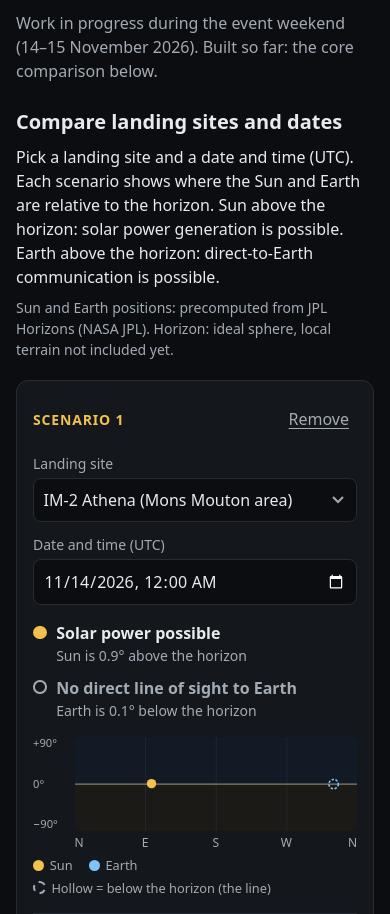
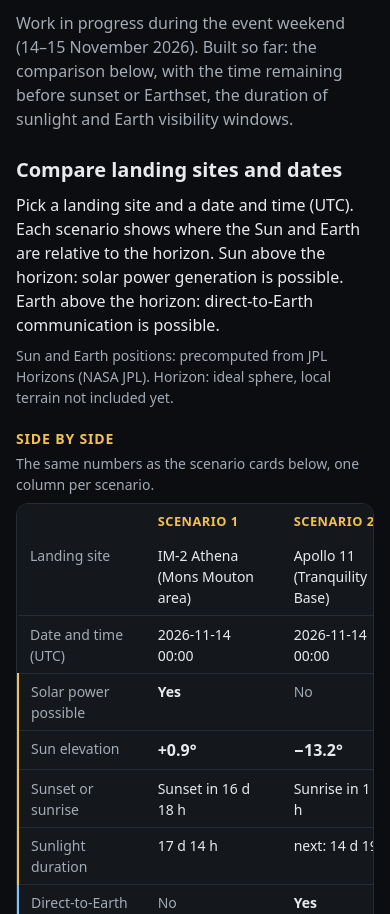
Before and after one commit to aimanmalib/spaceapps26, a website built with Vite: page index.html in a window 390 px wide. Shown: the part 186-1100 px from the top of the page. Built offline with nearby package versions, Linux system fonts and the light colour scheme.

Commit message:
Add key numbers, time remaining and side-by-side table (T1: items f, e, c)
Each answer shows the elevation as the large number, the time to sunset/Earthset
(or sunrise/Earthrise) and the current or next window length with its UTC bounds,
all from the same interpolated Horizons table. One table compares every scenario
side by side. ADR 0006.

Co-Authored-By: Claude Opus 5.5 <noreply@anthropic.com>

```diff
--- a/config/features.json
+++ b/config/features.json
@@ -3,10 +3,10 @@
   "items": {
     "a_known_sites": false,
     "b_custom_coordinates": false,
-    "c_compare": false,
+    "c_compare": true,
     "d_date_time": false,
-    "e_time_remaining": false,
-    "f_key_numbers": false,
+    "e_time_remaining": true,
+    "f_key_numbers": true,
     "g_timeline": false,
     "h_map_2d": false,
     "i_surface_3d": false,
--- a/i18n/en.json
+++ b/i18n/en.json
@@ -3,7 +3,7 @@
   "meta.description": "Compare lunar landing sites and dates: where the Sun and Earth are relative to the horizon.",
   "app.name": "Lunar Landing Site Navigator",
   "app.event": "NASA Space Apps Challenge 2026 entry",
-  "app.status": "Work in progress during the event weekend (14–15 November 2026). Built so far: the core comparison below.",
+  "app.status": "Work in progress during the event weekend (14–15 November 2026). Built so far: the comparison below, with the time remaining before sunset or Earthset, the duration of sunlight and Earth visibility windows.",
   "footer.si": "Built with SI (Claude Code, Anthropic) on the author's instructions.",
   "footer.si_link": "SI disclosure",
   "footer.license": "Apache-2.0",
@@ -16,14 +16,41 @@
   "scenario.site": "Landing site",
   "scenario.time": "Date and time (UTC)",
   "scenario.remove": "Remove",
+  "glance.heading": "Side by side",
+  "glance.intro": "The same numbers as the scenario cards below, one column per scenario.",
+  "glance.yes": "Yes",
+  "glance.no": "No",
+  "glance.no_data": "No data",
+  "glance.power": "Solar power possible",
+  "glance.comm": "Direct-to-Earth communication",
+  "glance.sun_when": "Sunset or sunrise",
+  "glance.sun_window": "Sunlight duration",
+  "glance.earth_when": "Earthset or Earthrise",
+  "glance.earth_window": "Earth visibility window",
   "power.yes": "Solar power possible",
   "power.no": "No sunlight for solar power",
-  "power.up": "Sun is {deg}° above the horizon",
-  "power.down": "Sun is {deg}° below the horizon",
   "comm.yes": "Direct-to-Earth communication possible",
   "comm.no": "No direct line of sight to Earth",
-  "comm.up": "Earth is {deg}° above the horizon",
-  "comm.down": "Earth is {deg}° below the horizon",
+  "power.el_label": "Sun elevation",
+  "comm.el_label": "Earth elevation",
+  "time.sun.set_in": "Sunset in {dur}",
+  "time.sun.rise_in": "Sunrise in {dur}",
+  "time.sun.no_set": "No sunset before the end of the data ({end} UTC)",
+  "time.sun.no_rise": "No sunrise before the end of the data ({end} UTC)",
+  "time.earth.set_in": "Earthset in {dur}",
+  "time.earth.rise_in": "Earthrise in {dur}",
+  "time.earth.no_set": "No Earthset before the end of the data ({end} UTC)",
+  "time.earth.no_rise": "No Earthrise before the end of the data ({end} UTC)",
+  "win.sun.now": "Sunlight lasts {dur} in total",
+  "win.sun.next": "Next sunlight lasts {dur}",
+  "win.earth.now": "Earth visibility window: {dur}",
+  "win.earth.next": "Next Earth visibility window: {dur}",
+  "win.at_least": "at least {dur}",
+  "win.next_short": "next: {dur}",
+  "win.range": "{from} to {to} UTC",
+  "dur.d": "{n} d",
+  "dur.h": "{n} h",
+  "dur.min": "{n} min",
   "sky.aria": "Horizon panorama. Sun: azimuth {saz}°, elevation {sel}°. Earth: azimuth {eaz}°, elevation {eel}°.",
   "sky.sun": "Sun",
   "sky.earth": "Earth",
@@ -42,6 +69,7 @@
   "details.data": "Positions are read from an hourly JPL Horizons table computed for this site (observer on the lunar surface) and linearly interpolated between hours.",
   "details.horizon": "Above the horizon means elevation greater than {threshold}° against an ideal sphere horizon. Local terrain (LRO LOLA) is not included yet.",
   "details.scale": "Panorama: azimuth 0–360° left to right; elevation ±{scale}°, the same scale on every scenario.",
+  "details.windows": "Sunrise, sunset, Earthrise and Earthset are where the interpolated elevation crosses the horizon threshold. A window that runs past the start or end of the precomputed table is shown as \"at least\" that long.",
   "state.loading": "Loading data…",
   "state.out_of_range": "No precomputed data for this time. Available: {start} to {end} UTC.",
   "state.load_error": "Could not load the data for this site.",
--- a/index.html
+++ b/index.html
@@ -23,6 +23,11 @@
         <h2 id="tool-heading" data-i18n="tool.heading"></h2>
         <p class="lede" data-i18n="tool.intro"></p>
         <p class="data-label" data-i18n="tool.data_label"></p>
+        <section class="glance" aria-labelledby="glance-heading">
+          <h3 id="glance-heading" class="glance-heading" data-i18n="glance.heading"></h3>
+          <p class="note glance-intro" data-i18n="glance.intro"></p>
+          <div class="glance-body" aria-live="polite"></div>
+        </section>
         <div class="cards"></div>
         <button type="button" class="btn add"></button>
       </section>
--- a/src/compare.js
+++ b/src/compare.js
@@ -4,6 +4,8 @@ import { fill, escapeHtml as e } from './i18n.js';
 import { loadTable } from './data.js';
 import { parseUtc, formatUtc, tableRange, sampleAt, isAbove, sharedScale } from './ephem.js';
 import { resultHtml } from './result.js';
+import { scenarioFacts } from './facts.js';
+import { glanceHtml } from './glance.js';
 
 let uid = 0;
 
@@ -27,6 +29,7 @@ function cardDom(t, sites, sc) {
 export function mountCompare(root, { t, sites, view }) {
   const list = root.querySelector('.cards');
   const add = root.querySelector('.add');
+  const glance = root.querySelector('.glance-body');
   const siteById = new Map(sites.map((s) => [s.id, s]));
   const cards = [];
   let ticket = 0;
@@ -57,7 +60,8 @@ export function mountCompare(root, { t, sites, view }) {
             return { ...x, msg: fill(t('state.out_of_range'), { start: formatUtc(startMs).replace('T', ' '), end: formatUtc(endMs).replace('T', ' ') }) };
           }
           const th = view.horizon_threshold_deg;
-          return { ...x, sample, up: { sun: isAbove(sample.sun.el, th), earth: isAbove(sample.earth.el, th) } };
+          const up = { sun: isAbove(sample.sun.el, th), earth: isAbove(sample.earth.el, th) };
+          return { ...x, sample, up, facts: scenarioFacts(t, table, x.ms, { sample, up }, view) };
         } catch {
           return { ...x, msg: t('state.load_error') };
         }
@@ -69,6 +73,7 @@ export function mountCompare(root, { t, sites, view }) {
       const box = r.c.el.querySelector('.card-result');
       box.innerHTML = r.sample ? resultHtml(t, { ...r, scale }, view) : `<p class="note note-warn">${e(r.msg)}</p>`;
     }
+    if (glance) glance.innerHTML = glanceHtml(t, rows);
   }
 
   function addCard(sc) {
--- /dev/null
+++ b/src/facts.js
@@ -0,0 +1,50 @@
+// SI-generated: Claude Code (Anthropic) — see SI-DISCLOSURE.md
+// Key numbers for one scenario as plain text: elevation, time to set/rise (item e), length of the window (item f).
+// Shared by the scenario card and the side-by-side table so both always say the same thing.
+import { fill } from './i18n.js';
+import { formatUtc } from './ephem.js';
+import { windowAt, durationParts } from './windows.js';
+
+export const BODIES = ['sun', 'earth'];
+
+export function duration(t, ms) {
+  return durationParts(ms)
+    .map((p) => fill(t(`dur.${p.unit}`), { n: p.n }))
+    .join(' ');
+}
+
+function utc(ms) {
+  return formatUtc(ms).replace('T', ' ');
+}
+
+export function signedDeg(el, decimals) {
+  const v = Math.abs(el).toFixed(decimals);
+  return `${el > 0 && +v > 0 ? '+' : el < 0 && +v > 0 ? '−' : ''}${v}°`;
+}
+
+// One body: {el, up, elText, timing, window (sentence), windowShort (table cell), range}.
+export function bodyFacts(t, table, ms, body, el, up, view) {
+  const w = windowAt(table, ms, body, up, view.horizon_threshold_deg);
+  const k = `${body}.${up ? 'set' : 'rise'}`;
+  let timing;
+  if (w.none) timing = fill(t(`time.${body}.no_rise`), { end: utc(w.dataEnd) });
+  else if (up && w.endOpen) timing = fill(t(`time.${body}.no_set`), { end: utc(w.end) });
+  else timing = fill(t(`time.${k}_in`), { dur: duration(t, (up ? w.end : w.start) - ms) });
+  let window = null;
+  let windowShort = null;
+  let range = null;
+  if (!w.none) {
+    const dur = duration(t, w.end - w.start);
+    const open = w.startOpen || w.endOpen;
+    const d = open ? fill(t('win.at_least'), { dur }) : dur;
+    window = fill(t(`win.${body}.${up ? 'now' : 'next'}`), { dur: d });
+    windowShort = up ? d : fill(t('win.next_short'), { dur: d });
+    range = fill(t('win.range'), { from: utc(w.start), to: utc(w.end) });
+  }
+  return { el, up, elText: signedDeg(el, view.decimals), timing, window, windowShort, range };
+}
+
+// r = {sample, up:{sun,earth}}; table = the site's Horizons table.
+export function scenarioFacts(t, table, ms, r, view) {
+  return Object.fromEntries(BODIES.map((b) => [b, bodyFacts(t, table, ms, b, r.sample[b].el, r.up[b], view)]));
+}
--- /dev/null
+++ b/src/glance.js
@@ -0,0 +1,30 @@
+// SI-generated: Claude Code (Anthropic) — see SI-DISCLOSURE.md
+// Side-by-side table (item c): one column per scenario, one row per key number, same text as the cards.
+import { fill, escapeHtml as e } from './i18n.js';
+import { formatUtc } from './ephem.js';
+
+// rows = [{site, ms, facts?, msg?}] in card order.
+export function glanceHtml(t, rows) {
+  const head = rows.map((_, i) => `<th scope="col">${e(fill(t('scenario.label'), { n: i + 1 }))}</th>`).join('');
+  const line = (label, fn, cls = '') =>
+    `<tr class="${cls}"><th scope="row">${e(t(label))}</th>` +
+    rows.map((r) => `<td>${r.facts ? fn(r.facts) : e(t('glance.no_data'))}</td>`).join('') +
+    `</tr>`;
+  const yes = (up) => `<span class="${up ? 'yn is-up' : 'yn is-down'}">${e(t(up ? 'glance.yes' : 'glance.no'))}</span>`;
+  const body = [
+    `<tr><th scope="row">${e(t('scenario.site'))}</th>${rows.map((r) => `<td>${e(r.site.name)}</td>`).join('')}</tr>`,
+    `<tr><th scope="row">${e(t('scenario.time'))}</th>${rows.map((r) => `<td>${Number.isFinite(r.ms) ? e(formatUtc(r.ms).replace('T', ' ')) : ''}</td>`).join('')}</tr>`,
+    line('glance.power', (f) => yes(f.sun.up), 'g-sun'),
+    line('power.el_label', (f) => `<span class="g-num">${e(f.sun.elText)}</span>`, 'g-sun'),
+    line('glance.sun_when', (f) => e(f.sun.timing), 'g-sun'),
+    line('glance.sun_window', (f) => e(f.sun.windowShort ?? ''), 'g-sun'),
+    line('glance.comm', (f) => yes(f.earth.up), 'g-earth'),
+    line('comm.el_label', (f) => `<span class="g-num">${e(f.earth.elText)}</span>`, 'g-earth'),
+    line('glance.earth_when', (f) => e(f.earth.timing), 'g-earth'),
+    line('glance.earth_window', (f) => e(f.earth.windowShort ?? ''), 'g-earth'),
+  ].join('');
+  return (
+    `<div class="table-scroll glance-scroll" tabindex="0" role="region" aria-label="${e(t('glance.heading'))}">` +
+    `<table class="glance-table"><thead><tr><td></td>${head}</tr></thead><tbody>${body}</tbody></table></div>`
+  );
+}
--- a/src/result.js
+++ b/src/result.js
@@ -7,18 +7,22 @@ function deg(v, decimals) {
   return v.toFixed(decimals);
 }
 
-function status(t, kind, up, el, decimals) {
-  const key = `${kind}.${up ? 'up' : 'down'}`;
-  const meaning = t(`${kind}.${up ? 'yes' : 'no'}`);
+// One answer: plain headline, the elevation as the large number (item f), time to set/rise (item e), window length (item f).
+function status(t, kind, f) {
+  const up = f.up;
   return (
     `<li class="answer ${up ? 'is-up' : 'is-down'} answer-${kind}">` +
     `<span class="answer-dot" aria-hidden="true"></span>` +
-    `<span class="answer-text"><strong>${e(meaning)}</strong>` +
-    `<span class="answer-why">${e(fill(t(key), { deg: deg(Math.abs(el), decimals) }))}</span></span></li>`
+    `<span class="answer-text"><strong>${e(t(`${kind}.${up ? 'yes' : 'no'}`))}</strong>` +
+    `<span class="answer-num"><span class="answer-deg">${e(f.elText)}</span>` +
+    `<span class="answer-unit">${e(t(`${kind}.el_label`))}</span></span>` +
+    `<span class="answer-when">${e(f.timing)}</span>` +
+    (f.window ? `<span class="answer-why">${e(f.window)}<span class="answer-range">${e(f.range)}</span></span>` : '') +
+    `</span></li>`
   );
 }
 
-// r = {site, sample, up:{sun,earth}, scale}; view = config/view.json.
+// r = {site, sample, up:{sun,earth}, scale, facts:{sun,earth}} (facts from facts.js); view = config/view.json.
 export function resultHtml(t, r, view) {
   const d = view.decimals;
   const { sun, earth } = r.sample;
@@ -27,7 +31,7 @@ export function resultHtml(t, r, view) {
     .map((a) => `<span class="sky-az" style="left:${(+a / 360) * 100}%">${e(t(`sky.az.${a}`))}</span>`)
     .join('');
   return (
-    `<ul class="answers">${status(t, 'power', r.up.sun, sun.el, d)}${status(t, 'comm', r.up.earth, earth.el, d)}</ul>` +
+    `<ul class="answers">${status(t, 'power', r.facts.sun)}${status(t, 'comm', r.facts.earth)}</ul>` +
     `<figure class="sky">` +
     `<div class="sky-plot" role="img" aria-label="${e(fill(t('sky.aria'), { saz: deg(sun.az, 0), sel: deg(sun.el, d), eaz: deg(earth.az, 0), eel: deg(earth.el, d) }))}">` +
     `<span class="sky-el sky-el-top">+${r.scale}°</span><span class="sky-el sky-el-mid">0°</span>` +
@@ -43,6 +47,6 @@ export function resultHtml(t, r, view) {
     `<p>${e(fill(t('details.coords'), { lat: r.site.lat, lon: r.site.lon_east }))} ` +
     `<a href="${e(r.site.source.url)}" rel="noopener noreferrer">${e(fill(t('details.coords_source'), { publisher: r.site.source.publisher }))}</a></p>` +
     `<p>${e(t('details.data'))}</p><p>${e(fill(t('details.horizon'), { threshold: view.horizon_threshold_deg }))}</p>` +
-    `<p>${e(fill(t('details.scale'), { scale: r.scale }))}</p></details>`
+    `<p>${e(fill(t('details.scale'), { scale: r.scale }))}</p><p>${e(t('details.windows'))}</p></details>`
   );
 }
--- a/src/styles.css
+++ b/src/styles.css
@@ -15,6 +15,7 @@
   --radius: 0.75rem;
   --font: system-ui, -apple-system, "Segoe UI", Roboto, sans-serif;
   --space: clamp(1rem, 4vw, 2rem);
+  --num-size: clamp(1.6rem, 6vw, 2rem);
 }
 * { box-sizing: border-box; }
 html { background: var(--bg); color: var(--text); font-family: var(--font); line-height: 1.5; }
@@ -59,6 +60,14 @@ h2 { font-size: clamp(1.25rem, 4vw, 1.6rem); margin: 0 0 0.5rem; }
 .answer-text { display: grid; min-width: 0; }
 .answer.is-down strong { color: var(--muted); font-weight: 600; }
 .answer-why { color: var(--muted); font-size: 0.875rem; font-variant-numeric: tabular-nums; }
+.answer-num { display: flex; align-items: baseline; flex-wrap: wrap; gap: 0 0.5rem; margin: 0.15rem 0 0.1rem; }
+.answer-deg { font-size: var(--num-size); line-height: 1.1; font-weight: 650; font-variant-numeric: tabular-nums; letter-spacing: -0.01em; }
+.answer-power.is-up .answer-deg { color: var(--sun); }
+.answer-comm.is-up .answer-deg { color: var(--earth); }
+.answer.is-down .answer-deg { color: var(--muted); }
+.answer-unit { color: var(--muted); font-size: 0.8rem; }
+.answer-when { color: var(--text); font-size: 0.9rem; font-variant-numeric: tabular-nums; }
+.answer-range { display: block; font-size: 0.8rem; }
 .sky { margin: 0; }
 .sky-plot { position: relative; padding-left: 2.6rem; }
 .sky-svg { display: block; width: 100%; height: auto; border-radius: 0.4rem; }
@@ -97,6 +106,22 @@ h2 { font-size: clamp(1.25rem, 4vw, 1.6rem); margin: 0 0 0.5rem; }
   background-repeat: no-repeat; background-position: right 0.75rem center;
 }
 
+/* Side-by-side table */
+.glance { margin: 0 0 1.25rem; }
+.glance-heading { margin: 0; font-size: 0.875rem; letter-spacing: 0.06em; text-transform: uppercase; color: var(--accent); }
+.glance-intro { font-size: 0.875rem; margin: 0.25rem 0 0.5rem; }
+.table-scroll.glance-scroll { margin: 0; background: var(--surface); border: 1px solid var(--line); border-radius: var(--radius); }
+.glance-table { width: 100%; border-collapse: collapse; font-size: 0.875rem; font-variant-numeric: tabular-nums; }
+.glance-table th, .glance-table td { text-align: left; vertical-align: top; padding: 0.45rem 0.75rem; border-bottom: 1px solid var(--line); }
+.glance-table tr:last-child > * { border-bottom: 0; }
+.glance-table thead th { color: var(--accent); font-weight: 600; font-size: 0.8rem; letter-spacing: 0.04em; text-transform: uppercase; min-width: 8.5rem; }
+.glance-table tbody th { color: var(--muted); font-weight: 500; min-width: 7rem; max-width: 11rem; }
+.glance-table .g-sun > th { border-left: 2px solid var(--sun); }
+.glance-table .g-earth > th { border-left: 2px solid var(--earth); }
+.g-num { font-weight: 650; font-size: 1rem; }
+.yn { font-weight: 600; }
+.yn.is-down { color: var(--muted); font-weight: 500; }
+
 /* Page navigation */
 .topnav { width: 100%; display: flex; gap: 0.25rem 1rem; flex-wrap: wrap; max-width: 72rem; margin: 0 auto; padding: 0.75rem var(--space) 0; font-size: 0.9rem; }
 .topnav a { color: var(--muted); padding: 0.6rem 0; min-height: 2.75rem; display: inline-flex; align-items: center; text-underline-offset: 4px; }
--- /dev/null
+++ b/src/windows.js
@@ -0,0 +1,71 @@
+// SI-generated: Claude Code (Anthropic) — see SI-DISCLOSURE.md
+// Above-horizon windows from a precomputed table: when the Sun/Earth rises and sets around a given time.
+// Rise/set = where the linearly interpolated elevation crosses the threshold (same interpolation as sampleAt).
+import { tableRange, isAbove } from './ephem.js';
+
+const MINUTE = 60_000;
+
+function segIndex(table, ms) {
+  const { startMs } = tableRange(table);
+  const pos = (ms - startMs) / (table.step_minutes * MINUTE);
+  return Math.max(0, Math.min(Math.floor(pos), table.sun.el.length - 2));
+}
+
+// Time inside segment k (rows k, k+1) where elevation equals the threshold.
+function crossing(table, el, k, th) {
+  const { startMs } = tableRange(table);
+  const step = table.step_minutes * MINUTE;
+  const f = (th - el[k]) / (el[k + 1] - el[k]);
+  return startMs + (k + Math.min(1, Math.max(0, f))) * step;
+}
+
+// First time after fromMs when the body stops being in `state` (true = above); null if not within the table.
+export function nextChange(table, body, fromMs, state, th = 0) {
+  const el = table[body].el;
+  for (let k = segIndex(table, fromMs); k < el.length - 1; k++) {
+    if (isAbove(el[k + 1], th) !== state) return Math.max(fromMs, crossing(table, el, k, th));
+  }
+  return null;
+}
+
+// Last time at or before fromMs when the body entered `state`; null if it was already so at the table start.
+export function prevChange(table, body, fromMs, state, th = 0) {
+  const el = table[body].el;
+  for (let k = segIndex(table, fromMs); k >= 0; k--) {
+    if (isAbove(el[k], th) !== state) return Math.min(fromMs, crossing(table, el, k, th));
+  }
+  return null;
+}
+
+// The window the body is in at ms (up = true), or the next one (up = false).
+// {up, start, end, startOpen, endOpen, none}: open = the window runs past the table edge, so start/end is that edge.
+// none = no rise left within the table (body down until the end of the data).
+export function windowAt(table, ms, body, up, th = 0) {
+  const { startMs, endMs } = tableRange(table);
+  if (up) {
+    const s = prevChange(table, body, ms, true, th);
+    const e = nextChange(table, body, ms, true, th);
+    return { up, start: s ?? startMs, end: e ?? endMs, startOpen: s === null, endOpen: e === null, none: false };
+  }
+  const rise = nextChange(table, body, ms, false, th);
+  if (rise === null) return { up, start: null, end: null, startOpen: false, endOpen: false, none: true, dataEnd: endMs };
+  const set = nextChange(table, body, rise, true, th);
+  return { up, start: rise, end: set ?? endMs, startOpen: false, endOpen: set === null, none: false };
+}
+
+// Duration in ms → [{n, unit}] with the two largest non-zero units out of d/h/min (minutes rounded).
+export function durationParts(ms) {
+  let m = Math.max(0, Math.round(ms / MINUTE));
+  const d = Math.floor(m / 1440);
+  m -= d * 1440;
+  const h = Math.floor(m / 60);
+  m -= h * 60;
+  const parts = [
+    { n: d, unit: 'd' },
+    { n: h, unit: 'h' },
+    { n: m, unit: 'min' },
+  ];
+  const first = parts.findIndex((p) => p.n > 0);
+  if (first === -1) return [{ n: 0, unit: 'min' }];
+  return parts.slice(first, first + 2).filter((p) => p.n > 0);
+}
```
Also changed, not shown: docs/decisions/0006-key-numbers-and-side-by-side.md (added, +37 -0 lines), tests/i18n.test.mjs (+7 -1 lines), tests/windows.test.mjs (added, +86 -0 lines), README.md, 1 other file.
